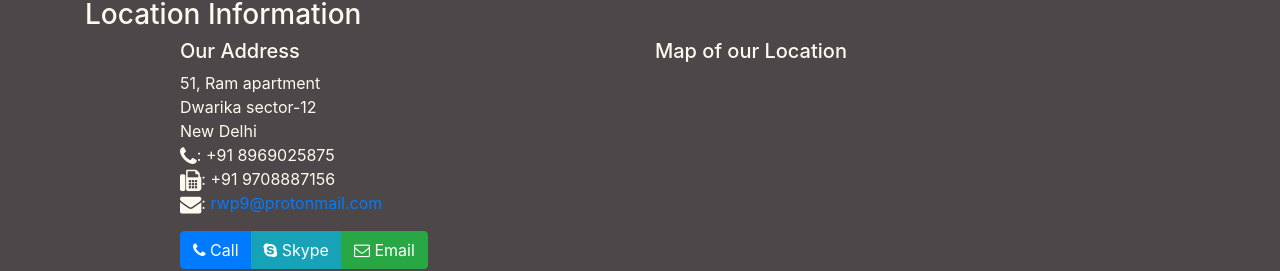
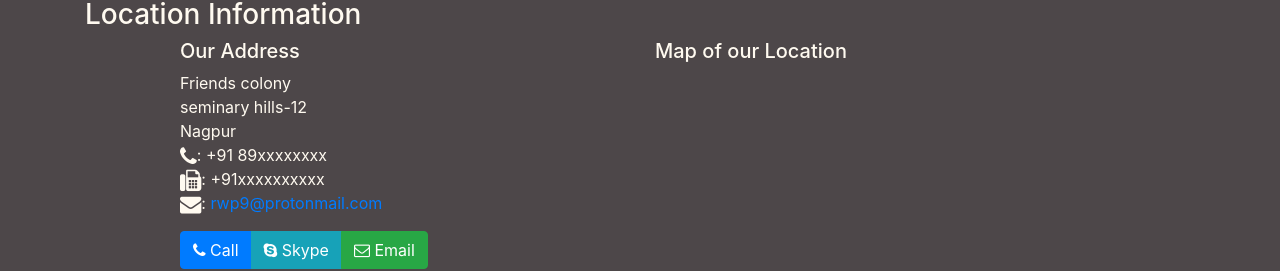
Before and after one commit to manthan-chourasia/credit-management-website, a React (Create React App) app: page /contactus in a window 1280 px wide. Shown: the part 133-404 px from the top of the page. Built offline with nearby package versions, Linux system fonts and the light colour scheme; no server answers.

Commit message:
Update ContactusComponent.js

```diff
--- a/src/Component/ContactusComponent.js
+++ b/src/Component/ContactusComponent.js
@@ -73,12 +73,12 @@ class Contact extends Component {
                 <div className="col-12 col-sm-4 offset-sm-1">
                         <h5>Our Address</h5>
                         <address>
-                        51, Ram apartment <br />
-                        Dwarika sector-12<br />
-                        New Delhi<br />
-                        <i className="fa fa-phone fa-lg"></i>: +91 8969025875<br />
-		                <i className="fa fa-fax fa-lg"></i>: +91 9708887156<br />
-                        <i className="fa fa-envelope fa-lg"></i>: <a href="mailto:rwp9@protonmail.com">
+                        Friends colony <br />
+                        seminary hills-12<br />
+                        Nagpur<br />
+                        <i className="fa fa-phone fa-lg"></i>: +91 89xxxxxxxx<br />
+		                <i className="fa fa-fax fa-lg"></i>: +91xxxxxxxxxx<br />
+                        <i className="fa fa-envelope fa-lg"></i>: <a href="mailto:manthan@pmail.com">
                          rwp9@protonmail.com</a>
                         </address>
                 </div>
```
